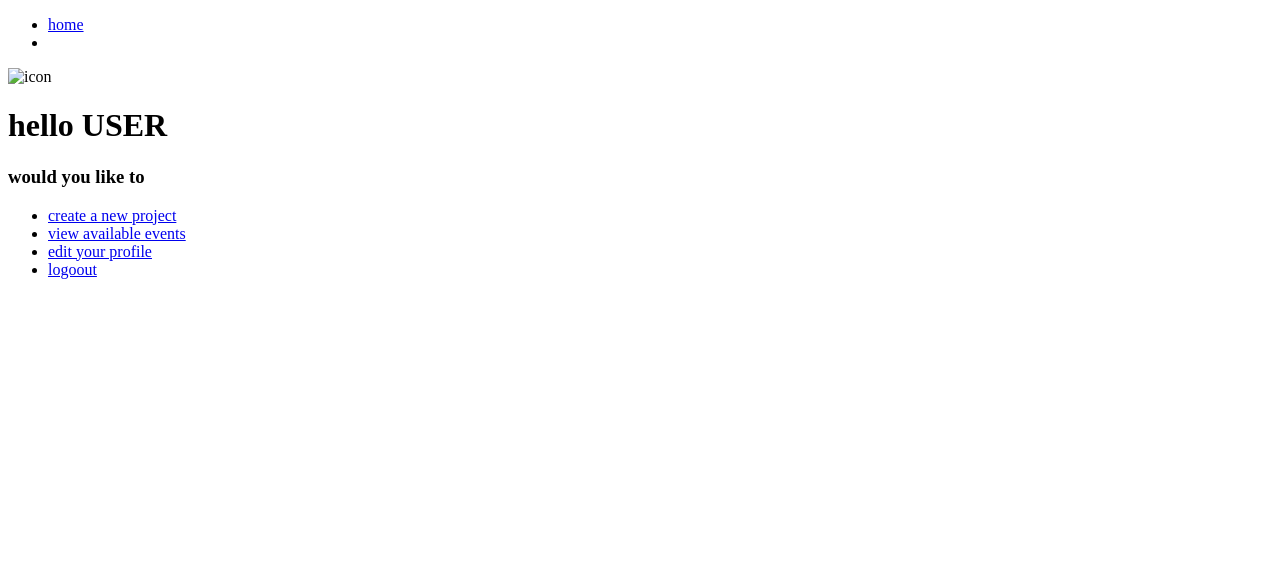
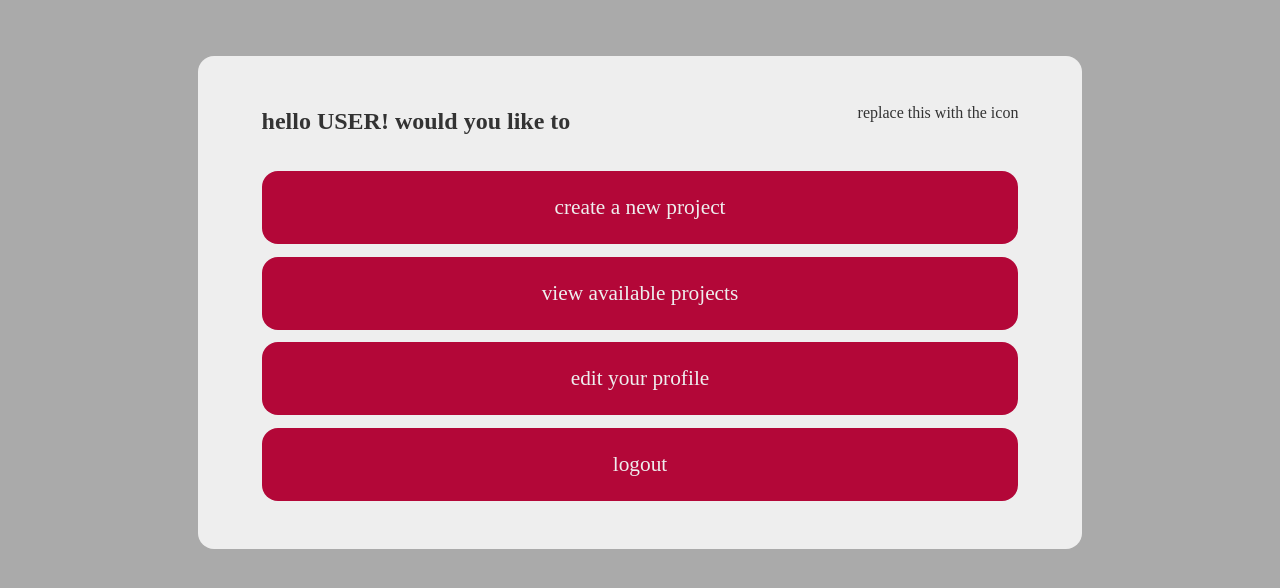
Before and after one commit to CSEN-SCU/csen-174-w24-project-letscollab, a plain HTML site: page html/home.html in a window 1280 px wide. Drawn offline with Linux system fonts and the light colour scheme; files that its build step writes are made by us from their sources.

Commit message:
pull into ZC (#13)
* Update activity1.py

* Update activity1.py

* update again

* initial blank project

* added about page

* .

* .

* added css page

* skeletons

* Create workspace.xml

* edits

* Delete .gitignore

* Delete .idea directory

* Feature/zachary common (#6)

* Update activity1.py

* test

* Initial web commit

* Initial web commit

* ignore workspace.xml

* Delete .idea directory

* Delete events.html

* Delete home.html

* Delete index.css

* Delete index.html

* Delete login.html

* Delete profile.html

* more stuff

* some changes

* home page basic css

* project.html/css all changes

* added content for profile.html

* Update activity1.py

* Update activity1.py

* update again

* initial blank project

* added about page

* .

* .

* added css page

* skeletons

* Create workspace.xml

* edits

* Delete .gitignore

* Delete .idea directory

* Feature/zachary common (#6)

* Update activity1.py

* test

* Initial web commit

* Initial web commit

* ignore workspace.xml

* Delete .idea directory

* Delete events.html

* Delete home.html

* Delete index.css

* Delete index.html

* Delete login.html

* Delete profile.html

* more stuff

---------

Co-authored-by: ShreyasTheRag <79953747+ShreyasTheRag@users.noreply.github.com>
Co-authored-by: Francisco Salinas <73131145+fsalinas26@users.noreply.github.com>
Co-authored-by: riley <alkalinarwhal@gmail.com>
Co-authored-by: riley guioguio <73499933+yelir4@users.noreply.github.com>

---------

Co-authored-by: ShreyasTheRag <79953747+ShreyasTheRag@users.noreply.github.com>
Co-authored-by: Francisco Salinas <73131145+fsalinas26@users.noreply.github.com>
Co-authored-by: riley <alkalinarwhal@gmail.com>
Co-authored-by: riley guioguio <73499933+yelir4@users.noreply.github.com>

```diff
--- a/css/base.css
+++ b/css/base.css
@@ -0,0 +1,69 @@
+html, body
+{
+    --background-color: #aaa;
+    --white: #eee;
+    --black: #333;
+    --scuRed: #b30738;
+
+    background-color: var(--background-color);
+    color: var(--black);
+    display: flex;
+    flex-direction: column;
+    justify-content: center;
+}
+
+main
+{
+    background-color: var(--white);
+    border-radius: 1rem;
+    box-sizing: border-box;
+    display: flex;
+    flex-direction: column;
+    margin: 3rem auto;
+    padding: 2rem 4rem;
+    /* text-align: center; */
+    width: 70%;
+}
+
+header
+{
+    display: flex;
+    flex-direction: row;
+    justify-content: space-between;
+}
+
+ul
+{
+    display: flex;
+    flex-direction: column;
+    gap: .8rem;
+    list-style-type: none;
+    margin: 1rem 0;
+    padding: 0;
+
+    li
+    {
+        display: flex;
+        text-align: center;
+
+        a
+        {
+            background-color: var(--scuRed);
+            border-radius: 1rem;
+            box-sizing: border-box;
+            color: var(--white);
+            font-size: 16pt;
+            height: 100%;
+            padding: 1.5rem 0;
+            /* padding: 1rem; */
+            text-decoration: none;
+            transition: all 0.5s;
+            width: 100%;
+        }
+
+        a:hover
+        {
+            background-color: var(--black);
+        }
+    }
+}
--- /dev/null
+++ b/css/index.css
@@ -0,0 +1,21 @@
+html, body
+{
+    background-color: var(--background-color);
+    display: flex;
+    flex-direction: column;
+    height: 100%;
+    justify-content: center;
+}
+
+main
+{
+    background-color: var(--white);
+    border-radius: 1rem;
+    box-sizing: border-box;
+    display: flex;
+    flex-direction: column;
+    margin: auto;
+    padding: 2rem 4rem;
+    text-align: center;
+    width: 50%;
+}
--- a/html/home.html
+++ b/html/home.html
@@ -4,36 +4,27 @@
     <meta charset="UTF-8">
     <title>LetsCollab: Home</title>
 
-    <link rel="stylesheet" href="css/home.css">
+    <link rel="stylesheet" href="../css/base.css">
+    <link rel="stylesheet" href="../css/home.css">
     <script src="../js/jquery-3.7.1.js"></script>
     <script src="../js/home.js"></script>
 </head>
 
 <body>
-    <nav>
-        <!-- four navigation links -->
-        <ul>
-            <li><a href="home.html">home</a></li>
-            <li></li>
-        </ul>
-    </nav>
-
     <main>
         <header>
-            <!-- image -->
-            <img src="icon.png" alt="icon" />
-            <h1>hello USER</h1>
+            <!-- TODO have user name here -->
+            <h2>hello USER! would you like to</h2>
+            <p>replace this with the icon</p>
+        </header>
 
-            <h3>would you like to</h3>
-            <ul>
-                <li><a href="home.html">create a new project</a></li>
-                <li><a href="events.html">view available events</a></li>
-                <li><a href="profile.html">edit your profile</a></li>
-                <!-- this should log you out -->
-                <li><a href="index.html">logoout</a></li>
-
-            </ul>
-        </header>
+        <ul>
+            <li><a href="project.html">create a new project</a></li>
+            <li><a href="projects.html">view available projects</a></li>
+            <li><a href="profile.html">edit your profile</a></li>
+            <!-- TODO js/jquery to log you out -->
+            <li><a href="index.html">logout</a></li>
+        </ul>
     </main>
 </body>
 </html>
```
Also changed, not shown: css/projects.css (added, +111 -0 lines), html/index.html (+5 -15 lines), html/projects.html (added, +48 -0 lines).
